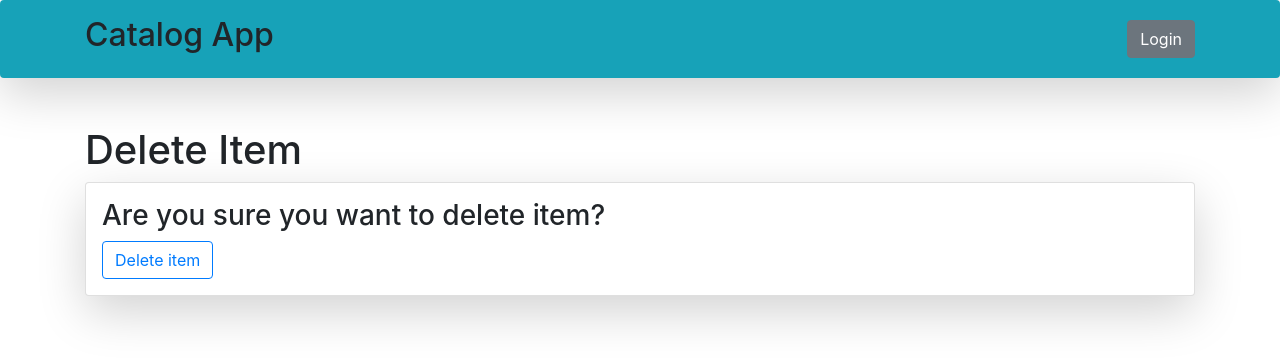
After one commit to matthew-ardi/item-catalog, a Flask app: page /catalog/1/4/delete/ in a window 1280 px wide. The commit adds this page. Shown: the top 364 px of the page. Run offline with Flask 2, Linux system fonts and the light colour scheme; some libraries are stand-ins or nearby versions.

Commit message:
feat: complete CRUD functionality was added for items

```diff
--- /dev/null
+++ b/templates/delete_item.html
@@ -0,0 +1,16 @@
+{% extends "base.html" %}
+
+{% block css %}
+{% endblock %}
+{% block content %}
+<h1>Delete Item</h1>
+<div class="card shadow-lg p-3 mb-5" style="width: 100%;">
+	<h3>Are you sure you want to delete item?</h3>
+	<form action="{{ url_for('delete_item', categories_id=categories_id, categories_item_id=categories_item_id) }}" method='POST'>
+		<input type='submit' class="btn btn-outline-primary" value='Delete item'>
+	</form>
+</div>
+{% endblock %}
+
+{% block scripts %}
+{% endblock %}
--- a/templates/new_items.html
+++ b/templates/new_items.html
@@ -5,7 +5,7 @@
 {% block content %}
 <h1>Add New Item</h1>
 <div class="card shadow-lg p-3 mb-5" style="width: 100%;">
-    <form action="{{ url_for('dashboard') }}" method='post'>
+    <form action="{{ url_for('new_items') }}" method='post'>
         <dl>
             <div class="form-group" style='width: 30%;'>
                 <label>Title</label>
@@ -28,7 +28,7 @@
                 </select>
             </div>
             <br>
-            <input type='submit' class="btn btn-outline-primary" value='Submit' onclick="location.href= '{{ url_for('dashboard') }}'">
+            <input type='submit' class="btn btn-outline-primary" value='Submit'>
         </dl>
     </form>
 </div>
--- a/web.py
+++ b/web.py
@@ -13,8 +13,32 @@ db = SQLAlchemy(app)
 def index():
     return render_template('home.html')
 
+
 @app.route('/dashboard/', methods=['GET', 'POST'])
 def dashboard():
+
+        categories_all = db.session.query(Categories).all()
+        try:
+            latest_items = db.session.query(Categories_item).all()
+        except:
+            pass
+        return render_template('dashboard.html', categories=categories_all, latest_items=latest_items)
+
+@app.route('/catalog/<int:categories_id>/')
+def catalog_view(categories_id):
+    category = db.session.query(Categories).filter_by(id=categories_id).one()
+    categories_all = db.session.query(Categories).all()
+    items = db.session.query(Categories_item).filter_by(categories_item_id=categories_id)
+    items_num = items.count()
+    return render_template('dashboard.html', categories = categories_all, items=items, category=category, items_num=items_num)
+
+
+@app.route('/create_categories/')
+def new_categories():
+    return render_template('new_categories.html')
+
+@app.route('/create_items/', methods=['GET', 'POST'])
+def new_items():
     if request.method == 'POST':
         selected_category = request.form['selected_category']
         categories = db.session.query(Categories).filter_by(name=selected_category).one()
@@ -35,27 +59,36 @@ def dashboard():
         return render_template('dashboard.html', categories = categories_all, items = category_items, flag = success_flag, new_item_title = new_item_title)
     else:
         categories = db.session.query(Categories).all()
-
-        try:
-            items = db.session.query(Categories_item).all()
-        except:
-            items = None
-
-        return render_template('dashboard.html', categories=categories, items=items)
-
-
-@app.route('/create_categories/')
-def new_categories():
-    return render_template('new_categories.html')
-
-@app.route('/create_items/', methods=['GET', 'POST'])
-def new_items():
-
-
-        categories = db.session.query(Categories).all()
         return render_template(
             'new_items.html', categories=categories
             )
+
+@app.route('/catalog/<int:categories_id>/<int:categories_item_id>/delete/', methods=['GET', 'POST'])
+def delete_item(categories_id, categories_item_id):
+    if request.method == 'POST':
+        # category = db.session.query(Categories).filter_by(id=categories_id).one()
+        categories_all = db.session.query(Categories).all()
+        item = db.session.query(Categories_item).filter_by(id=categories_item_id).one()
+        deleted_item_title = item.title
+        db.session.delete(item)
+        db.session.commit()
+        success_flag = 'delete_item'
+
+        try:
+            latest_items = db.session.query(Categories_item).all()
+        except:
+            pass
+        return redirect(url_for('dashboard', categories=categories_all, latest_items=latest_items, flag = success_flag, deleted_ited_title=deleted_item_title))
+    else:
+        return render_template('delete_item.html', categories_id=categories_id, categories_item_id=categories_item_id)
+
+
+@app.route('/catalog/<int:categories_id>/<int:categories_item_id>/')
+def catalog_description(categories_id, categories_item_id):
+    category = db.session.query(Categories).filter_by(id=categories_id).one()
+    item = db.session.query(Categories_item).filter_by(id=categories_item_id).one()
+    return render_template('description.html', category=category, item=item, categories_id=categories_id, categories_item_id=categories_item_id)
+
 
 if __name__ == '__main__':
     app.secret_key = 'super_secret_key'
```
Also changed, not shown: templates/dashboard.html (+18 -6 lines), templates/description.html (added, +20 -0 lines), catalog_items.db.
